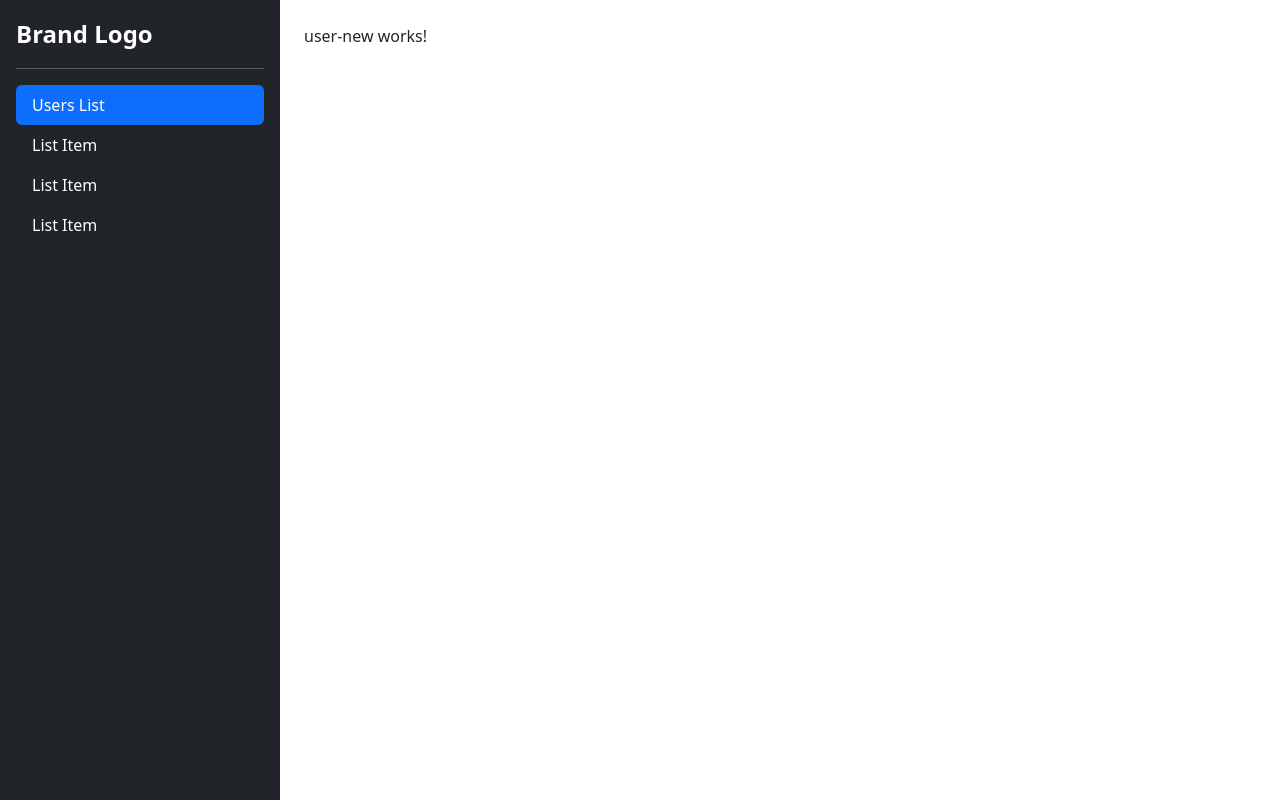
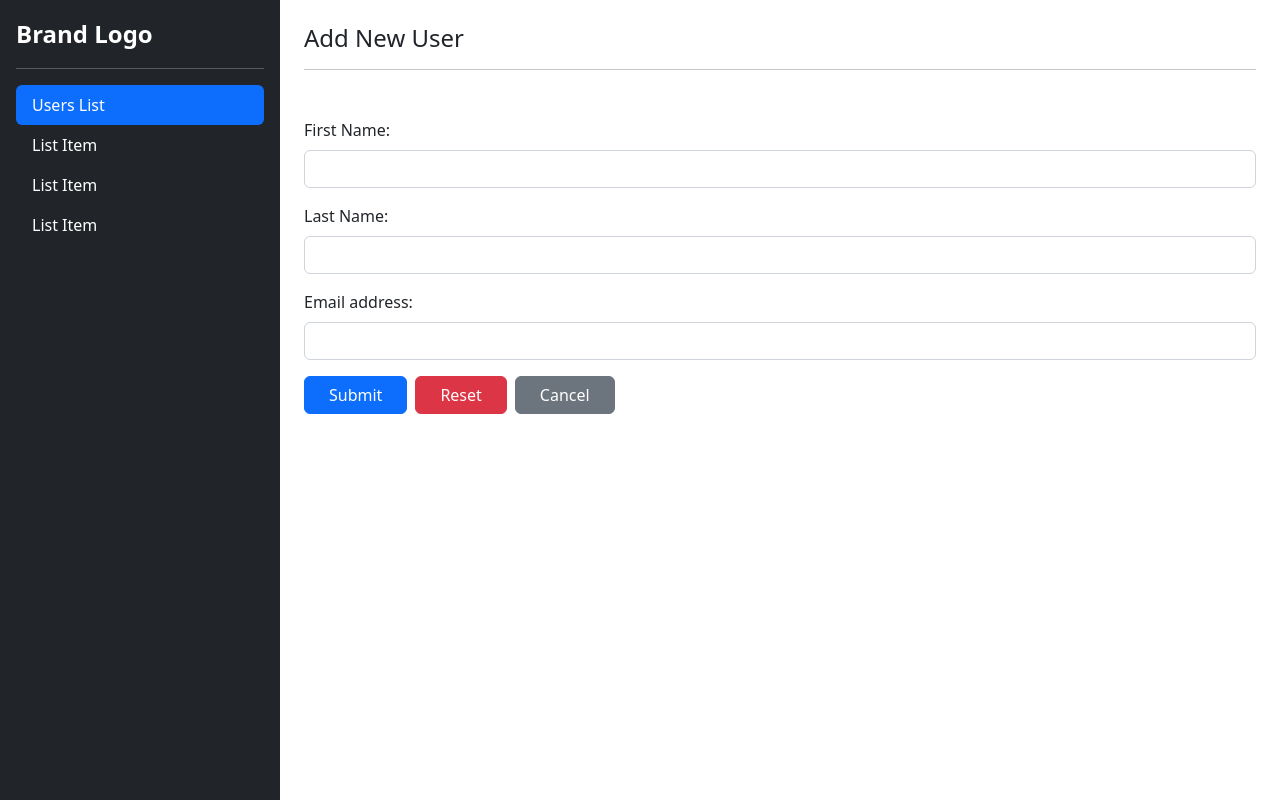
Before and after one commit to MuhammadMabrouk/ng-form-builder, an Angular app: page /users/new in a window 1280 px wide. Built offline with nearby package versions, Linux system fonts and the light colour scheme.

Commit message:
feat(fe): add new/edit user page

```diff
--- a/src/app/app.module.ts
+++ b/src/app/app.module.ts
@@ -1,5 +1,6 @@
 import { NgModule } from '@angular/core';
 import { BrowserModule } from '@angular/platform-browser';
+import { ReactiveFormsModule } from '@angular/forms';
 import { HttpClientModule } from '@angular/common/http';
 
 import { AppRoutingModule } from './app-routing.module';
@@ -23,6 +24,7 @@ const components = [
 
 const modules = [
   BrowserModule,
+  ReactiveFormsModule,
   HttpClientModule,
   AppRoutingModule,
   NgbModule,
--- a/src/app/components/users/user-new/user-new.component.html
+++ b/src/app/components/users/user-new/user-new.component.html
@@ -1 +1,70 @@
-<p>user-new works!</p>
+<h3 class="h4">
+  {{ !!this.userId ? 'Edit User' : 'Add New User' }}
+</h3>
+<hr class="mb-5" />
+
+<form [formGroup]="userForm" (ngSubmit)="submitUserForm()">
+
+  <!-- first name control -->
+  <div class="form-group mb-3">
+    <label for="firstName" class="form-label">First Name:</label>
+    <input
+      id="firstName"
+      class="form-control"
+      type="text"
+      formControlName="firstName"
+    />
+  </div>
+
+  <!-- last name control -->
+  <div class="form-group mb-3">
+    <label for="lastName" class="form-label">Last Name:</label>
+    <input
+      id="lastName"
+      class="form-control"
+      type="text"
+      formControlName="lastName"
+    />
+  </div>
+
+  <!-- email control -->
+  <div class="form-group mb-3">
+    <label for="email" class="form-label">Email address:</label>
+    <input
+      id="email"
+      class="form-control"
+      type="email"
+      formControlName="email"
+    />
+  </div>
+
+  <!-- actions buttons -->
+  <div class="d-flex gap-2">
+
+    <!-- submit button -->
+    <button
+      class="btn btn-primary px-4"
+      type="submit"
+    >
+      Submit
+    </button>
+
+    <!-- reset button -->
+    <button
+      *ngIf="!!!this.userId"
+      class="btn btn-danger px-4"
+      type="button"
+      (click)="clearUserForm()"
+    >
+      Reset
+    </button>
+
+    <!-- cancel button -->
+    <a
+      class="btn btn-secondary px-4"
+      routerLink="/users"
+    >
+      Cancel
+    </a>
+  </div>
+</form>
--- a/src/app/components/users/user-new/user-new.component.ts
+++ b/src/app/components/users/user-new/user-new.component.ts
@@ -1,10 +1,87 @@
-import { Component } from '@angular/core';
+import { Component, OnInit } from '@angular/core';
+import { FormBuilder, FormGroup, Validators } from '@angular/forms';
+import { UsersService } from '../users.service';
+import { ActivatedRoute, Router } from '@angular/router';
 
 @Component({
   selector: 'app-user-new',
   templateUrl: './user-new.component.html',
   styleUrls: ['./user-new.component.scss']
 })
-export class UserNewComponent {
+export class UserNewComponent implements OnInit {
 
+  userId: string;
+  userForm: FormGroup;
+
+  constructor(
+    private fb: FormBuilder,
+    private userSer: UsersService,
+    private router: Router,
+    private route: ActivatedRoute,
+  ) {
+    this.userId = this.route.snapshot.params['id'];
+  }
+
+  ngOnInit(): void {
+    // initialize user form
+    this.initUserForm();
+
+    // handle old data
+    this.handleOldData();
+  }
+
+  // initialize user form
+  initUserForm() {
+    this.userForm = this.fb.group({
+      firstName: this.fb.control(null, Validators.required),
+      lastName: this.fb.control(null, Validators.required),
+      email: this.fb.control(null, [Validators.required, Validators.email]),
+    });
+  }
+
+  // handle old data
+  handleOldData() {
+    if (!!this.userId) {
+      this.userSer.fetchUser(this.userId)
+        .subscribe({
+          next: (res) => {
+            console.log('res', res);
+            this.userForm.patchValue({
+              firstName: res.firstName,
+              lastName: res.lastName,
+              email: res.email,
+            });
+          },
+          error: (err) => {
+            console.log('err', err);
+          },
+        });
+    }
+  }
+
+  // submit user form
+  submitUserForm() {
+    const mode = !!this.userId ? 'edit' : 'add';
+    const body = {
+      ...this.userForm.value,
+      ...(!!this.userId && { id: this.userId }),
+    };
+
+    this.userSer.addUser(body, mode)
+      .subscribe({
+        next: (res) => {
+          console.log('res', res);
+          mode === 'add' && this.userForm.reset();
+          this.router.navigate(['/users/']);
+        },
+        error: (err) => {
+          console.log('err', err);
+        },
+      });
+  }
+
+  // clear user form
+  clearUserForm() {
+    this.userForm.reset();
+  }
 }
--- a/src/app/components/users/users.service.ts
+++ b/src/app/components/users/users.service.ts
@@ -1,6 +1,6 @@
 import { Injectable } from '@angular/core';
 import { HttpClient } from '@angular/common/http';
-import { FetchUsersResponse } from './user';
+import { FetchUsersResponse, User } from './user';
 
 @Injectable({
   providedIn: 'root',
@@ -9,7 +9,29 @@ export class UsersService {
 
   constructor(private http: HttpClient) {}
 
+  // fetch all users
   fetchUsers() {
     return this.http.get<FetchUsersResponse>('https://dummyjson.com/users');
   }
+
+  // fetch single user
+  fetchUser(id: string) {
+    return this.http.get<User>(`https://dummyjson.com/users/${id}`);
+  }
+
+  // add/edit user
+  addUser(user: User, mode: 'add' | 'edit') {
+    let requestMethod: 'post' | 'put';
+    let requestUrl: string;
+
+    if (mode === 'add') {
+      requestMethod = 'post';
+      requestUrl = 'https://dummyjson.com/users/add';
+    } else {
+      requestMethod = 'put';
+      requestUrl = `https://dummyjson.com/users/${user.id}`;
+    }
+
+    return this.http[requestMethod]<User>(requestUrl, user);
+  }
 }
```
